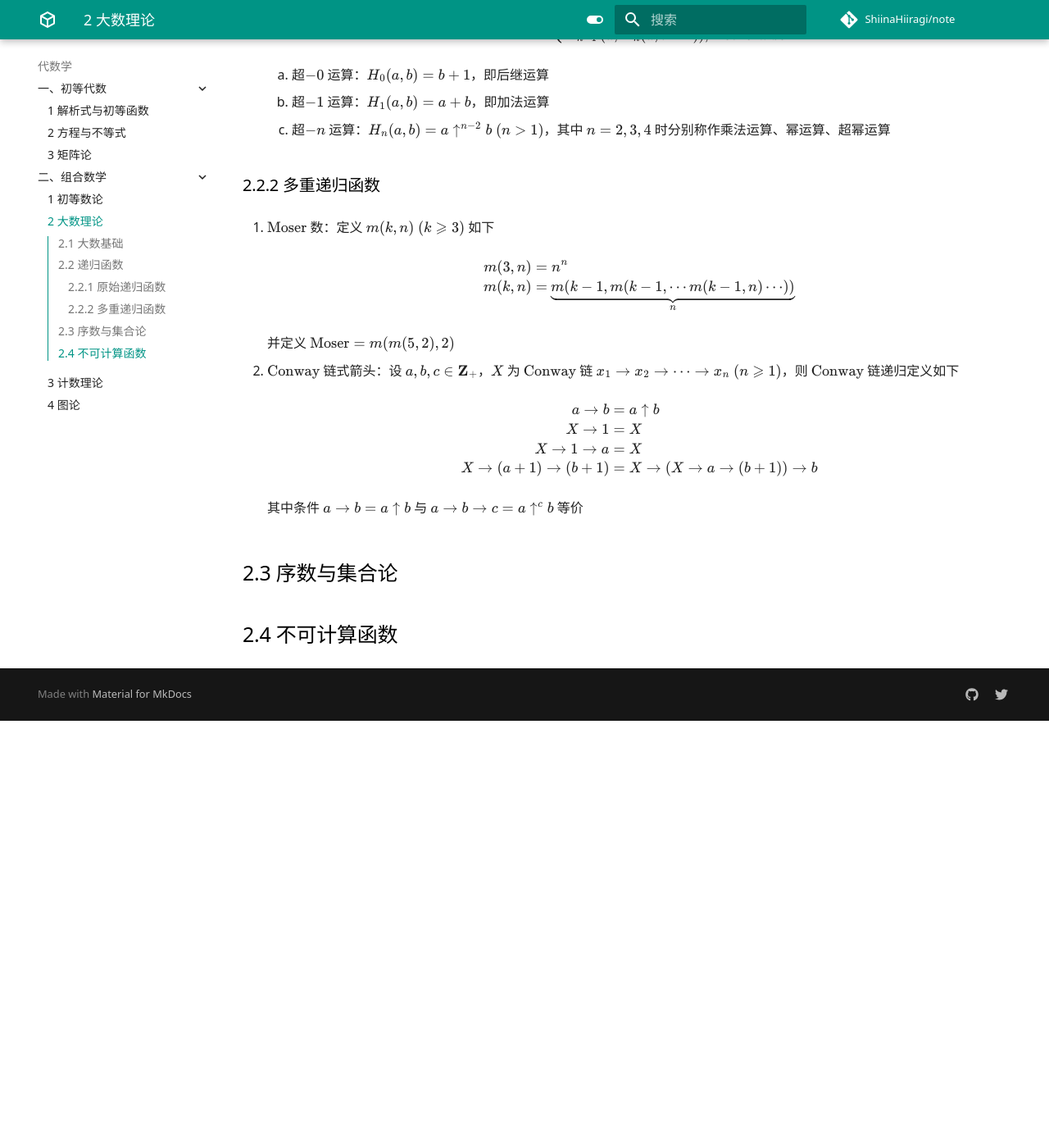
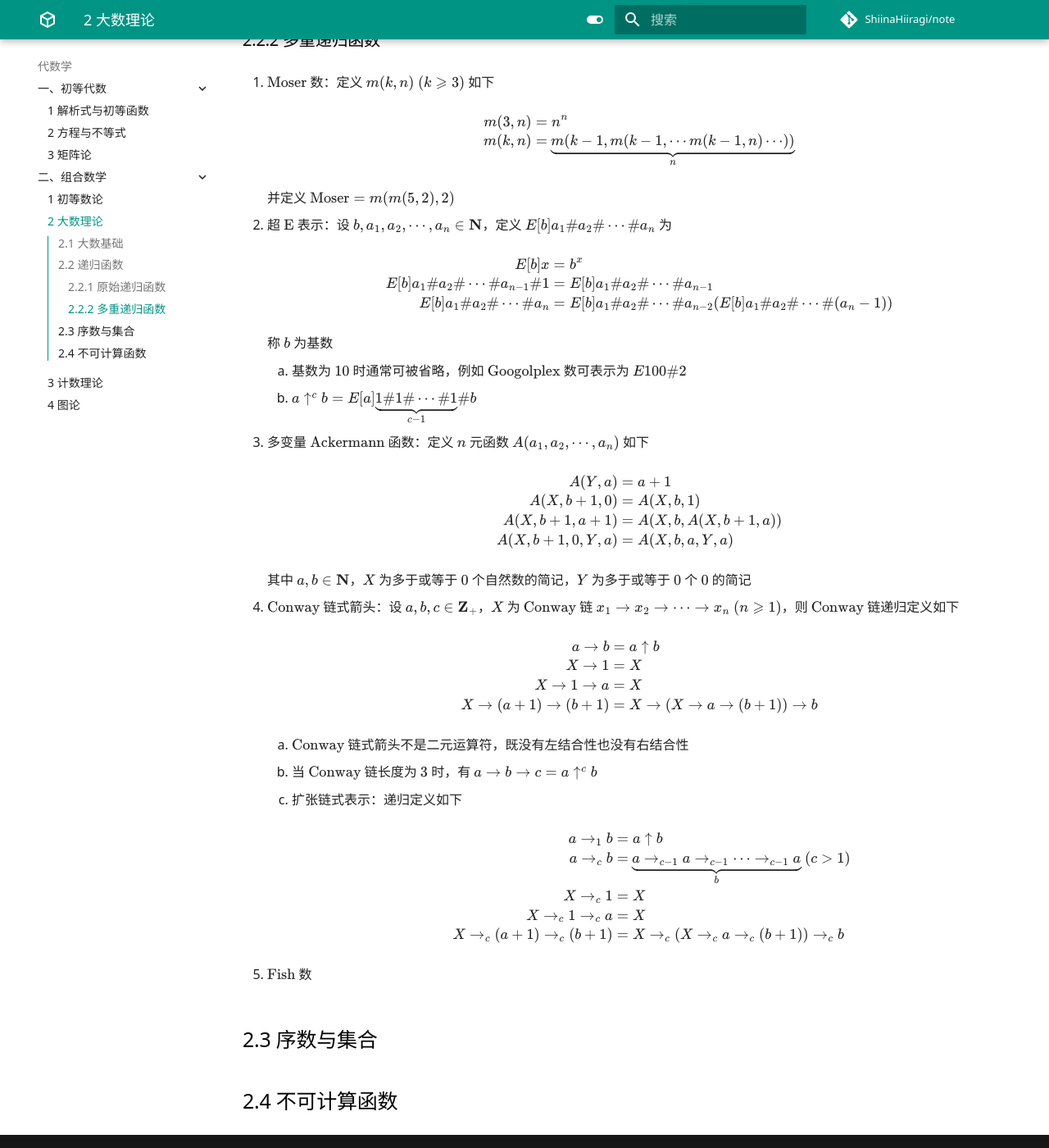
Before and after one commit to ShiinaHiiragi/note, an MkDocs documentation site: the page built from docs/alg/comb/gg.md, in a window 1280 px wide and 1400 px high, scrolled down 1779 px. Shown: the whole window at 82% size. Built offline with MkDocs 1.6.1 and Material for MkDocs 9.7.7, drawn with Linux system fonts in a browser that asks for light colours; comment, search, counter and statistics services are not loaded; before the commit the page ends 2658 px from its top, so only the background shows below that; some of the changed text lies outside the part shown.

Commit message:
ready for fn

```diff
--- a/docs/alg/comb/gg.md
+++ b/docs/alg/comb/gg.md
@@ -33,19 +33,7 @@
 
 ## 2.2 递归函数
 ### 2.2.1 原始递归函数
-1. 超 $\text{E}$ 表示：设 $b, a_1, a_2, \cdots, a_n \in \mathbf N$，定义 $E[b] a_1 \# a_2 \# \cdots \# a_n$ 为
-
-    $$
-    \begin{aligned}
-    E[b] x & = b^x \\
-    E[b] a_1 \# a_2 \# \cdots \# a_{n-1} \# 1& = E[b] a_1 \# a_2 \# \cdots \# a_{n-1}\\
-    E[b] a_1 \# a_2 \# \cdots \# a_n & = E[b] a_1 \# a_2 \# \cdots \# a_{n-2} (E[b] a_1 \# a_2 \# \cdots \# (a_n - 1))
-    \end{aligned}
-    $$
-
-    称 $b$ 为基数．基数为 $10$ 时通常可被省略，例如 $\text{Googolplex}$ 数可表示为 $E 100\#2$
-
-2. $\text{Knuth}$ 箭头：设 $x, y \in \mathbf N$，定义 $x \uparrow^n y = x \ \small \underbrace{\normalsize \uparrow \uparrow \cdots \uparrow}_{\normalsize n} \normalsize \ y$如下
+1. $\text{Knuth}$ 箭头：设 $x, y \in \mathbf N$，定义 $x \uparrow^n y = x \ \small \underbrace{\normalsize \uparrow \uparrow \cdots \uparrow}_{\normalsize n} \normalsize \ y$如下
 
     $$
     \begin{aligned}
@@ -69,7 +57,7 @@
 
         并定义 $\text{Graham}$ 数为 $g_{64}(4)$
 
-3. 超运算：定义超$-n$ 运算 $H_n(a, b)$ 如下
+2. 超运算：定义超$-n$ 运算 $H_n(a, b)$ 如下
 
     $$
     H_n(a, b)= \begin{cases}
@@ -97,7 +85,35 @@
 
     并定义 $\text{Moser} = m(m(5, 2), 2)$
 
-2. $\text{Conway}$ 链式箭头：设 $a, b, c \in \mathbf Z_+$，$X$ 为 $\text{Conway}$ 链 $x_1 \to x_2 \to \cdots \to x_n \ (n \geqslant 1)$，则 $\text{Conway}$ 链递归定义如下
+2. 超 $\text{E}$ 表示：设 $b, a_1, a_2, \cdots, a_n \in \mathbf N$，定义 $E[b] a_1 \# a_2 \# \cdots \# a_n$ 为
+
+    $$
+    \begin{aligned}
+    E[b] x & = b^x \\
+    E[b] a_1 \# a_2 \# \cdots \# a_{n-1} \# 1& = E[b] a_1 \# a_2 \# \cdots \# a_{n-1}\\
+    E[b] a_1 \# a_2 \# \cdots \# a_n & = E[b] a_1 \# a_2 \# \cdots \# a_{n-2} (E[b] a_1 \# a_2 \# \cdots \# (a_n - 1))
+    \end{aligned}
+    $$
+
+    称 $b$ 为基数
+
+    1. 基数为 $10$ 时通常可被省略，例如 $\text{Googolplex}$ 数可表示为 $E 100\#2$
+    2. $a \uparrow ^c b = E[a] \small \underbrace{\normalsize 1 \# 1 \# \cdots \# 1}_{\normalsize c-1} \normalsize \# b$
+
+3. 多变量 $\text{Ackermann}$ 函数：定义 $n$ 元函数 $A(a_1, a_2, \cdots, a_n)$ 如下
+
+    $$
+    \begin{aligned}
+    A(Y, a) &=a+1 \\
+    A(X, b+1,0) &=A(X, b, 1) \\
+    A(X, b+1, a+1) &=A(X, b, A(X, b+1, a)) \\
+    A(X, b+1,0, Y, a) &=A(X, b, a, Y, a)
+    \end{aligned}
+    $$
+
+    其中 $a, b \in \mathbf N$，$X$ 为多于或等于 $0$ 个自然数的简记，$Y$ 为多于或等于 $0$ 个 $0$ 的简记
+
+4. $\text{Conway}$ 链式箭头：设 $a, b, c \in \mathbf Z_+$，$X$ 为 $\text{Conway}$ 链 $x_1 \to x_2 \to \cdots \to x_n \ (n \geqslant 1)$，则 $\text{Conway}$ 链递归定义如下
 
     $$
     \begin{aligned}
@@ -108,8 +124,22 @@
     \end{aligned}
     $$
 
-    其中条件 $a \to b = a \uparrow b$ 与 $a \to b \to c = a\uparrow^c b$ 等价
+    1. $\text{Conway}$ 链式箭头不是二元运算符，既没有左结合性也没有右结合性
+    2. 当 $\text{Conway}$ 链长度为 $3$ 时，有 $a \to b \to c = a\uparrow^c b$
+    3. 扩张链式表示：递归定义如下
 
-## 2.3 序数与集合论
+        $$
+        \begin{aligned}
+        a \to_1 b & = a \uparrow b \\
+        a \to_c b & = \small \underbrace{\normalsize a \to_{c-1} a \to_{c-1} \cdots \to_{c-1} a}_{\normalsize b} \normalsize \ (c > 1) \\
+        X \to_c 1 & = X \\
+        X \to_c 1 \to_c a & = X \\
+        X \to_c (a + 1) \to_c (b + 1) & = X \to_c (X \to_c a \to_c (b + 1)) \to_c b
+        \end{aligned}
+        $$
+
+5. $\text{Fish}$ 数
+
+## 2.3 序数与集合
 
 ## 2.4 不可计算函数
```
